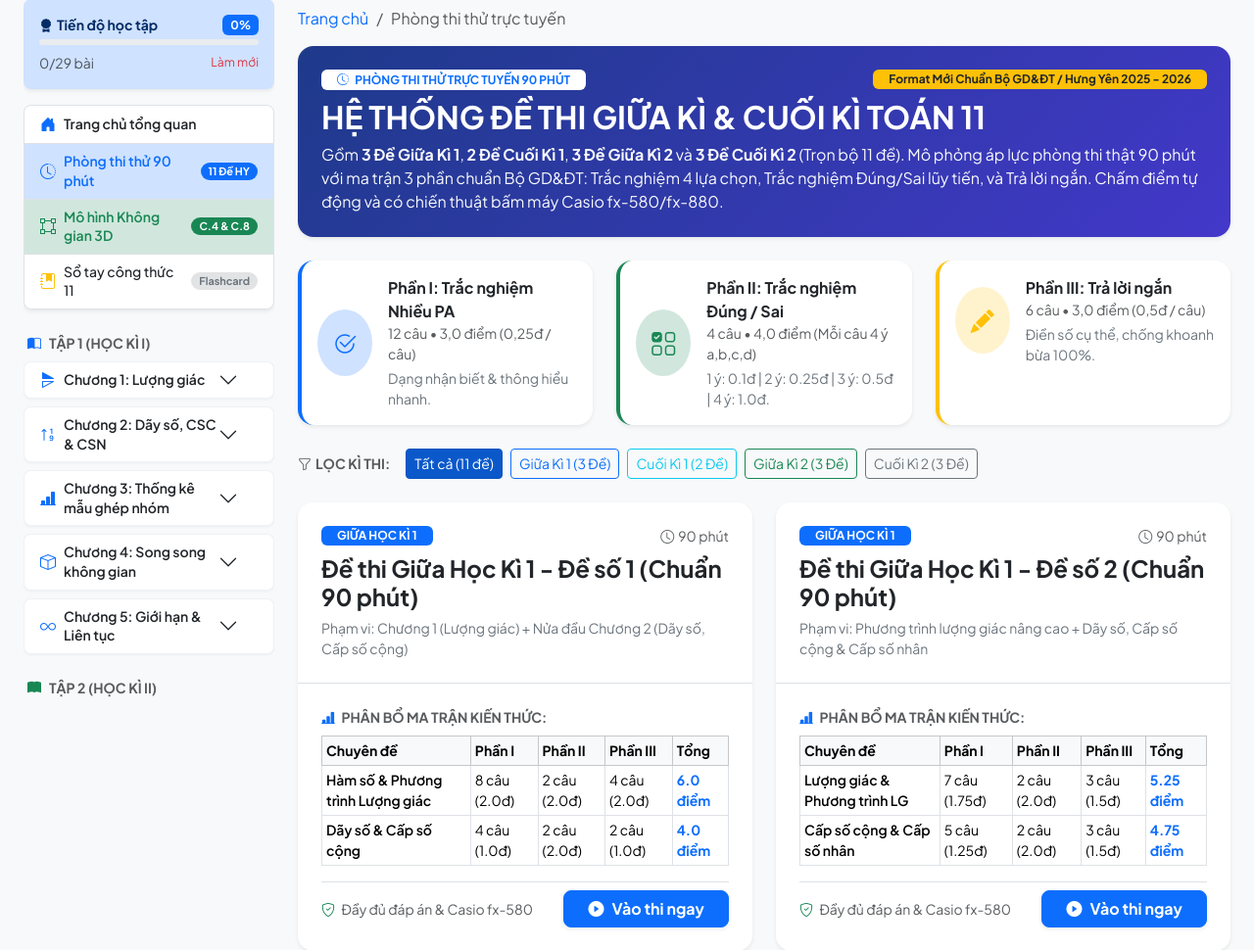
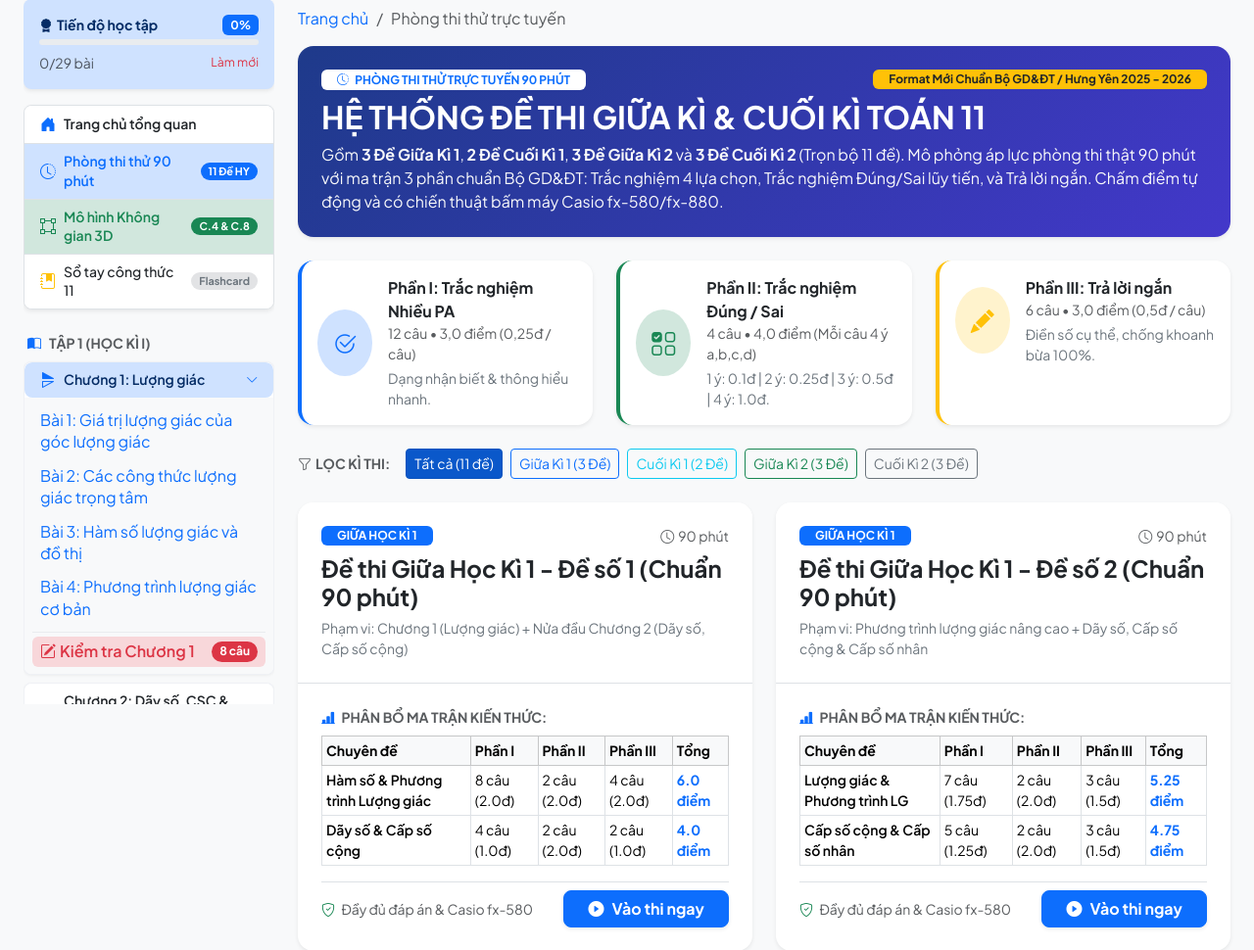
Before and after one commit to ngoducthangvna-ui/toan-11, a Flask app: page /exams in a window 1280 px wide. Shown: the part 80-1050 px from the top of the page at 98% size. Run offline with Flask 3, Linux system fonts and the light colour scheme.

Commit message:
Add files via upload

```diff
--- a/static/css/custom.css
+++ b/static/css/custom.css
@@ -75,12 +75,48 @@ body {
     line-height: 1.4 !important;
 }
 
-.sidebar-wrapper .accordion-button {
-    padding-right: 2.25rem !important;
+/* Sidebar Header & Button Styling */
+.sidebar-wrapper .accordion-header {
+    pointer-events: auto !important;
 }
 
-.sidebar-wrapper .accordion-button div {
-    width: 100%;
+.sidebar-wrapper .accordion-button {
+    cursor: pointer !important;
+    user-select: none;
+    pointer-events: auto !important;
+    position: relative !important;
+    z-index: 2 !important;
+    box-shadow: none !important;
+    border-radius: 0.5rem !important;
+    transition: background-color 0.18s ease, color 0.18s ease !important;
+}
+
+/* Hide Bootstrap default pseudo-chevron background */
+.sidebar-wrapper .accordion-button::after {
+    display: none !important;
+}
+
+/* Allow clicking anywhere on header, children pass events to button */
+.sidebar-ch-btn * {
+    pointer-events: none;
+}
+
+/* Smooth Chevron Arrow Rotation */
+.sidebar-ch-chevron {
+    transition: transform 240ms cubic-bezier(0.22, 1, 0.36, 1), color 180ms ease !important;
+    font-size: 0.78rem;
+    color: var(--bs-secondary-color, #64748b);
+    display: inline-block;
+    will-change: transform;
+}
+
+.sidebar-ch-btn.collapsed .sidebar-ch-chevron {
+    transform: rotate(-90deg) !important;
+}
+
+.sidebar-ch-btn:not(.collapsed) .sidebar-ch-chevron {
+    transform: rotate(0deg) !important;
+    color: var(--bs-primary, #0d6efd) !important;
 }
 
 /* ==========================================================================
@@ -92,11 +128,12 @@ body {
     animation: none !important;
 }
 
-/* 60fps CSS Grid Accordion for Sidebar (Zero layout reflow) */
+/* 60fps CSS Grid Accordion with overflow: hidden */
 .sidebar-accordion-collapse {
     display: grid !important;
     grid-template-rows: 0fr;
-    transition: grid-template-rows 220ms cubic-bezier(0.22, 1, 0.36, 1) !important;
+    transition: grid-template-rows 250ms cubic-bezier(0.22, 1, 0.36, 1) !important;
+    overflow: hidden !important;
     will-change: grid-template-rows;
     visibility: visible !important;
 }
@@ -110,33 +147,13 @@ body {
     min-height: 0 !important;
     opacity: 0;
     transform: translateY(-4px);
-    transition: opacity 160ms ease, transform 180ms cubic-bezier(0.22, 1, 0.36, 1);
+    transition: opacity 180ms ease, transform 200ms cubic-bezier(0.22, 1, 0.36, 1) !important;
     will-change: opacity, transform;
 }
 
 .sidebar-accordion-collapse.show > .sidebar-accordion-inner {
     opacity: 1;
     transform: translateY(0);
-}
-
-/* Accordion button & Chevron rotation (GPU accelerated transform) */
-.sidebar-wrapper .accordion-button {
-    cursor: pointer;
-    user-select: none;
-    transition: background-color 0.15s ease, color 0.15s ease !important;
-}
-
-.sidebar-wrapper .accordion-button::after {
-    transition: transform 220ms cubic-bezier(0.22, 1, 0.36, 1) !important;
-    will-change: transform;
-}
-
-.sidebar-wrapper .accordion-button.collapsed::after {
-    transform: rotate(0deg) !important;
-}
-
-.sidebar-wrapper .accordion-button:not(.collapsed)::after {
-    transform: rotate(-180deg) !important;
 }
 
 /* Clean Nav links: eliminate transition: all, only color & background */
--- a/static/js/main.js
+++ b/static/js/main.js
@@ -874,7 +874,7 @@ function initKeyboardShortcuts() {
 }
 
 /* ==========================================================================
-   7. Sidebar 60fps CSS Grid Accordion & Zero-Flicker State Lock
+   7. Sidebar 60fps Accordion & Smart LocalStorage Persistence
    ========================================================================== */
 function saveSidebarState() {
     try {
@@ -887,50 +887,111 @@ function saveSidebarState() {
                 openIds.push(String(id));
             }
         });
+        localStorage.setItem('toan11_open_chapters', JSON.stringify(openIds));
         sessionStorage.setItem('toan11_open_chapters', JSON.stringify(openIds));
     } catch (_) {}
 }
 
 function initSidebarAccordion() {
-    // 1. If sessionStorage doesn't have open chapters yet, save whatever initial chapters are open
-    if (!sessionStorage.getItem('toan11_open_chapters')) {
+    // 1. Restore state from localStorage & auto-expand active chapter
+    try {
+        let openIds = [];
+        const saved = localStorage.getItem('toan11_open_chapters') || sessionStorage.getItem('toan11_open_chapters');
+        if (saved) {
+            try { openIds = JSON.parse(saved); } catch (_) { openIds = []; }
+        }
+
+        // Detect active chapter from URL e.g. /chapter/2 or /chapter/2/lesson/1
+        const pathMatch = window.location.pathname.match(/\/chapter\/(\d+)/);
+        if (pathMatch && pathMatch[1]) {
+            const activeChId = String(pathMatch[1]);
+            if (!openIds.includes(activeChId)) {
+                openIds.push(activeChId);
+            }
+        } else if (!saved) {
+            // First time visit on homepage: open Chapter 1 by default
+            openIds = ['1'];
+        }
+
+        // Apply state across both desktop & offcanvas mobile sidebars
+        document.querySelectorAll('.sidebar-accordion-collapse').forEach(collapseEl => {
+            const chId = collapseEl.getAttribute('data-chapter-id');
+            const targetId = collapseEl.id;
+            const btn = document.querySelector(`.sidebar-ch-btn[data-chapter-target="${targetId}"]`) ||
+                        document.querySelector(`.sidebar-ch-btn[data-chapter-id="${chId}"]`);
+            const isOpen = openIds.includes(String(chId)) || openIds.includes(Number(chId));
+
+            if (isOpen) {
+                collapseEl.classList.add('show');
+                if (btn) {
+                    btn.classList.remove('collapsed');
+                    btn.setAttribute('aria-expanded', 'true');
+                }
+            } else {
+                collapseEl.classList.remove('show');
+                if (btn) {
+                    btn.classList.add('collapsed');
+                    btn.setAttribute('aria-expanded', 'false');
+                }
+            }
+        });
+
         saveSidebarState();
+    } catch (e) {
+        console.warn('Sidebar state initialization error:', e);
     }
 
-    // 2. Delegate click handler for accordion toggle buttons (Pure CSS Grid, no layout reflow)
+    // 2. Delegate click handler on entire chapter header (including chevron & icons)
+    if (window._sidebarAccordionBound) return;
+    window._sidebarAccordionBound = true;
+
     document.addEventListener('click', function(e) {
         const btn = e.target.closest('.sidebar-ch-btn');
         if (!btn) return;
+
         e.preventDefault();
+        e.stopPropagation();
 
+        const chapterId = btn.getAttribute('data-chapter-id') ||
+                          btn.closest('.accordion-item')?.getAttribute('data-chapter-id');
         const targetId = btn.getAttribute('data-chapter-target');
-        if (!targetId) return;
 
-        // Find the matching collapse container
+        // Locate target collapse container in the current accordion-item
         const accordionItem = btn.closest('.accordion-item');
-        const targetCollapse = accordionItem ? accordionItem.querySelector('.sidebar-accordion-collapse') : document.getElementById(targetId);
+        const targetCollapse = accordionItem ?
+            accordionItem.querySelector('.sidebar-accordion-collapse') :
+            (targetId ? document.getElementById(targetId) : null);
+
         if (!targetCollapse) return;
 
         const isCurrentlyOpen = targetCollapse.classList.contains('show');
-        const chapterId = targetCollapse.getAttribute('data-chapter-id');
+        const nextState = !isCurrentlyOpen;
 
-        // Toggle state smoothly across both desktop and mobile sidebars
-        const selectorColl = chapterId ? `.sidebar-accordion-collapse[data-chapter-id="${chapterId}"]` : `#${targetId}`;
-        const selectorBtn = chapterId ? `.sidebar-ch-btn[data-chapter-target="collapse-ch-${chapterId}"]` : `[data-chapter-target="${targetId}"]`;
+        // Toggle state across both desktop & offcanvas mobile instances of this chapter
+        const collSelector = chapterId ?
+            `.sidebar-accordion-collapse[data-chapter-id="${chapterId}"]` :
+            `#${targetId}`;
+        const btnSelector = chapterId ?
+            `.sidebar-ch-btn[data-chapter-id="${chapterId}"]` :
+            `[data-chapter-target="${targetId}"]`;
 
-        if (isCurrentlyOpen) {
-            document.querySelectorAll(selectorColl).forEach(c => c.classList.remove('show'));
-            document.querySelectorAll(selectorBtn).forEach(b => {
+        document.querySelectorAll(collSelector).forEach(c => {
+            if (nextState) {
+                c.classList.add('show');
+            } else {
+                c.classList.remove('show');
+            }
+        });
+
+        document.querySelectorAll(btnSelector).forEach(b => {
+            if (nextState) {
+                b.classList.remove('collapsed');
+                b.setAttribute('aria-expanded', 'true');
+            } else {
                 b.classList.add('collapsed');
                 b.setAttribute('aria-expanded', 'false');
-            });
-        } else {
-            document.querySelectorAll(selectorColl).forEach(c => c.classList.add('show'));
-            document.querySelectorAll(selectorBtn).forEach(b => {
-                b.classList.remove('collapsed');
-                b.setAttribute('aria-expanded', 'true');
-            });
-        }
+            }
+        });
 
         saveSidebarState();
     });
@@ -946,6 +1007,7 @@ function initSidebarScrollTracking() {
         clearTimeout(scrollTimeout);
         scrollTimeout = setTimeout(() => {
             try {
+                localStorage.setItem('toan11_sidebar_scroll', scroller.scrollTop);
                 sessionStorage.setItem('toan11_sidebar_scroll', scroller.scrollTop);
             } catch (_) {}
         }, 60);
@@ -1040,21 +1102,9 @@ function initSpaRouter() {
                 if (activeChId) {
                     // Open active chapter across desktop & mobile
                     document.querySelectorAll(`.sidebar-accordion-collapse[data-chapter-id="${activeChId}"]`).forEach(c => c.classList.add('show'));
-                    document.querySelectorAll(`.sidebar-ch-btn[data-chapter-target="collapse-ch-${activeChId}"]`).forEach(btn => {
+                    document.querySelectorAll(`.sidebar-ch-btn[data-chapter-id="${activeChId}"], .sidebar-ch-btn[data-chapter-target="collapse-ch-${activeChId}"]`).forEach(btn => {
                         btn.classList.remove('collapsed');
                         btn.setAttribute('aria-expanded', 'true');
-                    });
-
-                    // Collapse other chapters to keep sidebar clean & tidy
-                    document.querySelectorAll('.sidebar-accordion-collapse').forEach(c => {
-                        const chId = c.getAttribute('data-chapter-id');
-                        if (chId && chId !== activeChId) {
-                            c.classList.remove('show');
-                            document.querySelectorAll(`.sidebar-ch-btn[data-chapter-target="collapse-ch-${chId}"]`).forEach(btn => {
-                                btn.classList.add('collapsed');
-                                btn.setAttribute('aria-expanded', 'false');
-                            });
-                        }
                     });
 
                     saveSidebarState();
--- a/templates/base.html
+++ b/templates/base.html
@@ -87,15 +87,32 @@
                     if (!s) return;
                     s.classList.add('no-transition');
 
-                    // 1. Restore open chapters from sessionStorage
-                    var openRaw = sessionStorage.getItem('toan11_open_chapters');
+                    // 1. Restore open chapters from localStorage (fallback sessionStorage)
+                    var openRaw = localStorage.getItem('toan11_open_chapters') || sessionStorage.getItem('toan11_open_chapters');
+                    var openIds = [];
                     if (openRaw) {
-                        var openIds = JSON.parse(openRaw);
+                        try { openIds = JSON.parse(openRaw); } catch(_) { openIds = []; }
+                    }
+
+                    // Auto-open chapter of current active lesson/page
+                    var pathMatch = window.location.pathname.match(/\/chapter\/(\d+)/);
+                    if (pathMatch && pathMatch[1]) {
+                        var activeChId = String(pathMatch[1]);
+                        if (openIds.indexOf(activeChId) === -1 && openIds.indexOf(Number(activeChId)) === -1) {
+                            openIds.push(activeChId);
+                        }
+                    } else if (!openRaw) {
+                        // Default open Chapter 1 on initial visit
+                        openIds = ['1'];
+                    }
+
                     var colls = s.querySelectorAll('.sidebar-accordion-collapse');
                     colls.forEach(function(c) {
                         var chId = c.getAttribute('data-chapter-id');
-                            var btn = s.querySelector('[data-chapter-target="' + c.id + '"]');
-                            if (openIds.indexOf(chId) !== -1 || openIds.indexOf(Number(chId)) !== -1) {
+                        var btn = s.querySelector('.sidebar-ch-btn[data-chapter-target="' + c.id + '"]') ||
+                                  s.querySelector('.sidebar-ch-btn[data-chapter-id="' + chId + '"]');
+                        var isOpen = openIds.indexOf(chId) !== -1 || openIds.indexOf(Number(chId)) !== -1;
+                        if (isOpen) {
                             c.classList.add('show');
                             if (btn) {
                                 btn.classList.remove('collapsed');
@@ -109,10 +126,9 @@
                             }
                         }
                     });
-                    }
 
                     // 2. Restore scroll position
-                    var scroll = sessionStorage.getItem('toan11_sidebar_scroll');
+                    var scroll = localStorage.getItem('toan11_sidebar_scroll') || sessionStorage.getItem('toan11_sidebar_scroll');
                     if (scroll !== null) {
                         var scroller = s.querySelector('#curriculumAccordion') || s;
                         scroller.scrollTop = parseInt(scroll, 10) || 0;
--- a/templates/includes/sidebar.html
+++ b/templates/includes/sidebar.html
@@ -54,13 +54,14 @@
         </div>
 
         {% for ch in vol1_chapters %}
-        <div class="accordion-item border-0 mb-2 rounded-3 shadow-sm overflow-hidden">
-            <h2 class="accordion-header" id="heading-ch-{{ ch.id }}">
-                <button class="accordion-button sidebar-ch-btn py-2 px-3 {% if chapter and chapter.id == ch.id %}{% else %}collapsed{% endif %}" type="button" data-chapter-target="collapse-ch-{{ ch.id }}" aria-expanded="{% if chapter and chapter.id == ch.id %}true{% else %}false{% endif %}">
-                    <div class="d-flex align-items-center gap-2">
+        <div class="accordion-item border-0 mb-2 rounded-3 shadow-sm overflow-hidden" data-chapter-id="{{ ch.id }}">
+            <h2 class="accordion-header m-0 p-0" id="heading-ch-{{ ch.id }}">
+                <button class="accordion-button sidebar-ch-btn py-2 px-3 d-flex align-items-center justify-content-between w-100 {% if chapter and chapter.id == ch.id %}{% else %}collapsed{% endif %}" type="button" data-chapter-target="collapse-ch-{{ ch.id }}" data-chapter-id="{{ ch.id }}" aria-expanded="{% if chapter and chapter.id == ch.id %}true{% else %}false{% endif %}">
+                    <div class="d-flex align-items-center gap-2 flex-grow-1 text-start">
                         <i class="bi {{ ch.icon }} text-primary flex-shrink-0"></i>
                         <span class="fw-semibold small sidebar-chapter-label">{{ ch.short_title }}</span>
                     </div>
+                    <i class="bi bi-chevron-down sidebar-ch-chevron flex-shrink-0 ms-2"></i>
                 </button>
             </h2>
             <div id="collapse-ch-{{ ch.id }}" class="sidebar-accordion-collapse {% if chapter and chapter.id == ch.id %}show{% endif %}" data-chapter-id="{{ ch.id }}">
@@ -97,13 +98,14 @@
         </div>
 
         {% for ch in vol2_chapters %}
-        <div class="accordion-item border-0 mb-2 rounded-3 shadow-sm overflow-hidden">
-            <h2 class="accordion-header" id="heading-ch-{{ ch.id }}">
-                <button class="accordion-button sidebar-ch-btn py-2 px-3 {% if chapter and chapter.id == ch.id %}{% else %}collapsed{% endif %}" type="button" data-chapter-target="collapse-ch-{{ ch.id }}" aria-expanded="{% if chapter and chapter.id == ch.id %}true{% else %}false{% endif %}">
-                    <div class="d-flex align-items-center gap-2">
+        <div class="accordion-item border-0 mb-2 rounded-3 shadow-sm overflow-hidden" data-chapter-id="{{ ch.id }}">
+            <h2 class="accordion-header m-0 p-0" id="heading-ch-{{ ch.id }}">
+                <button class="accordion-button sidebar-ch-btn py-2 px-3 d-flex align-items-center justify-content-between w-100 {% if chapter and chapter.id == ch.id %}{% else %}collapsed{% endif %}" type="button" data-chapter-target="collapse-ch-{{ ch.id }}" data-chapter-id="{{ ch.id }}" aria-expanded="{% if chapter and chapter.id == ch.id %}true{% else %}false{% endif %}">
+                    <div class="d-flex align-items-center gap-2 flex-grow-1 text-start">
                         <i class="bi {{ ch.icon }} text-success flex-shrink-0"></i>
                         <span class="fw-semibold small sidebar-chapter-label">{{ ch.short_title }}</span>
                     </div>
+                    <i class="bi bi-chevron-down sidebar-ch-chevron flex-shrink-0 ms-2"></i>
                 </button>
             </h2>
             <div id="collapse-ch-{{ ch.id }}" class="sidebar-accordion-collapse {% if chapter and chapter.id == ch.id %}show{% endif %}" data-chapter-id="{{ ch.id }}">
```
Also changed, not shown: test_app.py (+12 -0 lines). Lines whose indentation alone changed are shown as unchanged.
